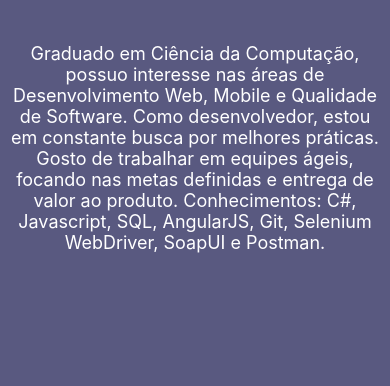
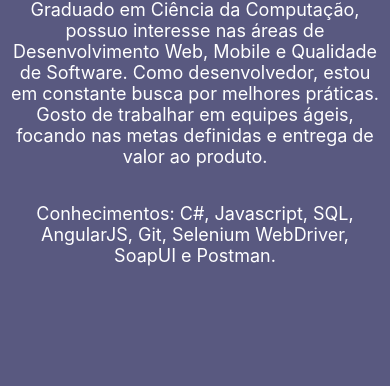
Before and after one commit to wallacecosta/wallacecosta.github.io, a plain HTML site: page index.html in a window 390 px wide. Shown: the part 392-778 px from the top of the page. Drawn offline with Linux system fonts and the light colour scheme.

Commit message:
Ajust welcome section

```diff
--- a/css/index.css
+++ b/css/index.css
@@ -1,7 +1,7 @@
 body {
     min-width: 290;
     font-family: -apple-system, BlinkMacSystemFont, 'Segoe UI', Roboto, Oxygen, Ubuntu, Cantarell, 'Open Sans', 'Helvetica Neue', sans-serif;
-    background-color: rgb(89, 89, 128);
+    background-color: #595980;;
 }
 
 #navbar {
@@ -72,7 +72,7 @@ ul {
     margin-left: auto;
     margin-right: auto;
     max-width: 42rem;
-    padding-top: 5rem;
+    padding-top: 7rem;
 }
 
 #projects {
@@ -147,7 +147,7 @@ section {
     }
 
     #welcome-section {
-        padding-top: 1rem;
+        padding-top: 0rem;
     }
 
     .social {
@@ -164,6 +164,7 @@ section {
         height: auto;
         left: 0;
         padding-top: 0;
+        background-color: #595980;
     }
 
   }
--- a/index.html
+++ b/index.html
@@ -33,6 +33,8 @@
             <p>Graduado em Ciência da Computação, possuo interesse nas áreas de Desenvolvimento Web, Mobile e Qualidade de Software.
                 Como desenvolvedor, estou em constante busca por melhores práticas.
                 Gosto de trabalhar em equipes ágeis, focando nas metas definidas e entrega de valor ao produto.
+            </p>
+            <p>
                 Conhecimentos: C#, Javascript, SQL, AngularJS, Git, Selenium WebDriver,  SoapUI e Postman.
             </p>
         </section>
```
